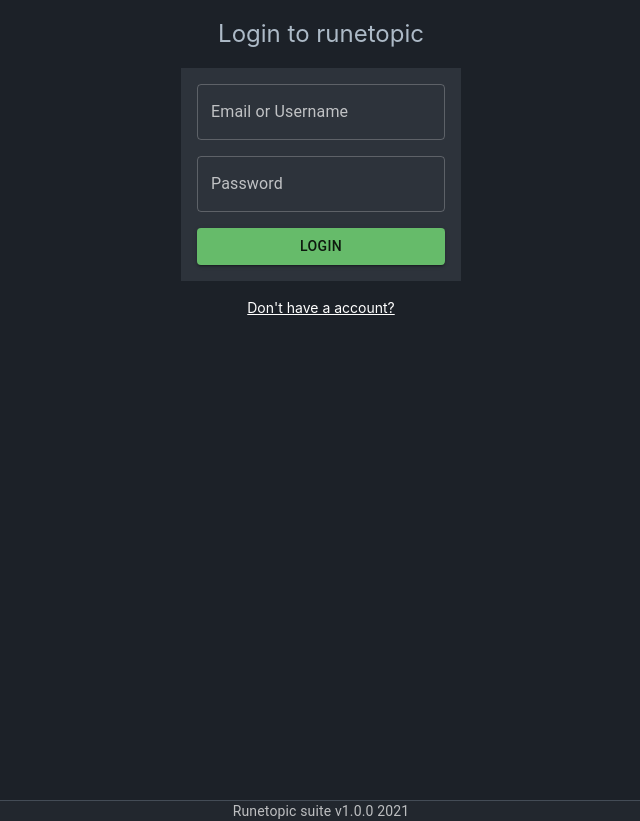
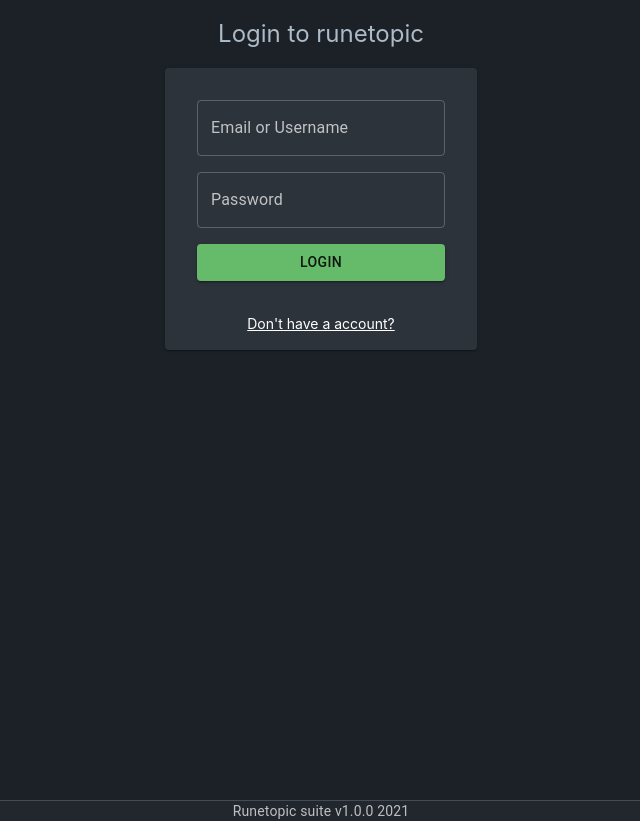
Before and after one commit to runetopic/website, a React (Create React App) app: page /login in a window 1280 px wide. Shown: the whole page, without its empty margins (319-959 px from the left). Built offline with nearby package versions, Linux system fonts and the light colour scheme.

Commit message:
Configure auth service to use api.runetopic.com

```diff
--- a/package.json
+++ b/package.json
@@ -6,7 +6,6 @@
     "@emotion/react": "^11.7.1",
     "@emotion/styled": "^11.6.0",
     "@mui/material": "^5.2.4",
-    "@mui/styles": "^5.2.3",
     "@reduxjs/toolkit": "^1.7.1",
     "@testing-library/jest-dom": "^5.11.4",
     "@testing-library/react": "^11.1.0",
--- a/src/components/Login/index.tsx
+++ b/src/components/Login/index.tsx
@@ -2,7 +2,7 @@ import { SyntheticEvent, useState } from 'react';
 import PropTypes from 'prop-types';
 import { Link } from 'react-router-dom';
 import {
-    Box, Button, TextField,
+    Box, Button, Paper, TextField,
 } from '@mui/material';
 import { useHistory } from 'react-router';
 import authService from '../../service/AuthService';
@@ -40,6 +40,17 @@ const Login = ({ setAuthenticated }: any) => {
                 Login to runetopic
             </Box>
             <Box
+                component={ Paper }
+                sx={ {
+                    display: 'flex',
+                    flexDirection: 'column',
+                    alignItems: 'center',
+                    background: '#2d333b',
+                    padding: 2,
+                    marginBottom: 2,
+                } }
+            >
+                <Box
                     component="form"
                     onSubmit={ handleSubmit }
                     sx={ {
@@ -75,6 +86,7 @@ const Login = ({ setAuthenticated }: any) => {
                     <span>Don&apos;t have a account?</span>
                 </Box>
             </Box>
+        </Box>
     );
 };
 
--- a/src/components/Register/index.tsx
+++ b/src/components/Register/index.tsx
@@ -1,7 +1,7 @@
 import { SyntheticEvent, useState } from 'react';
 import { useHistory } from 'react-router';
 import {
-    Box, Button, TextField,
+    Box, Button, Paper, TextField,
 } from '@mui/material';
 import { Link } from 'react-router-dom';
 import authService from '../../service/AuthService';
@@ -24,9 +24,6 @@ const Register = () => {
         }).then((response) => {
             if (response.status === 201) {
                 history.push('/login');
-                alert('Success!');
-            } else {
-                alert('Something went wrong!');
             }
         });
     };
@@ -45,6 +42,18 @@ const Register = () => {
             >
                 Create a free account below.
             </Box>
+            <Box
+                component={ Paper }
+                sx={ {
+                    display: 'flex',
+                    flexDirection: 'column',
+                    alignItems: 'center',
+                    background: '#2d333b',
+                    padding: 2,
+                    marginBottom: 2,
+                } }
+            >
+
                 <Box
                     id="register-form"
                     component="form"
@@ -104,6 +113,7 @@ const Register = () => {
                     Already have an account?
                 </Box>
             </Box>
+        </Box>
     );
 };
 
--- a/src/service/AuthService.ts
+++ b/src/service/AuthService.ts
@@ -1,6 +1,6 @@
 import ApiService from './ApiService';
 
-const authService = new ApiService('http://localhost:8081/api');
+const authService = new ApiService('https://api.runetopic.com/api');
 
 interface LoginData {
     username: string;
--- a/tsconfig.json
+++ b/tsconfig.json
@@ -21,6 +21,6 @@
     "jsx": "react-jsx"
   },
   "include": [
-    "src"
+    "./src"
   ]
 }
```
Also changed, not shown: 2 other files (tests, documents, lock files or other folders). Lines whose indentation alone changed are shown as unchanged.
